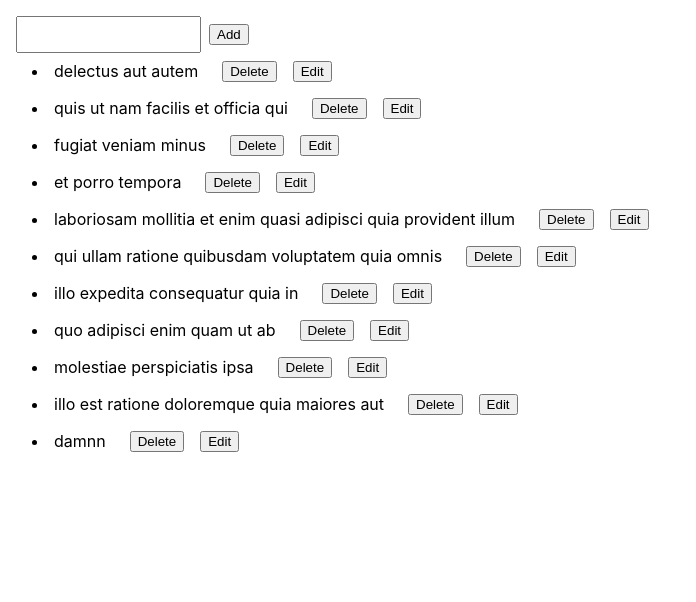
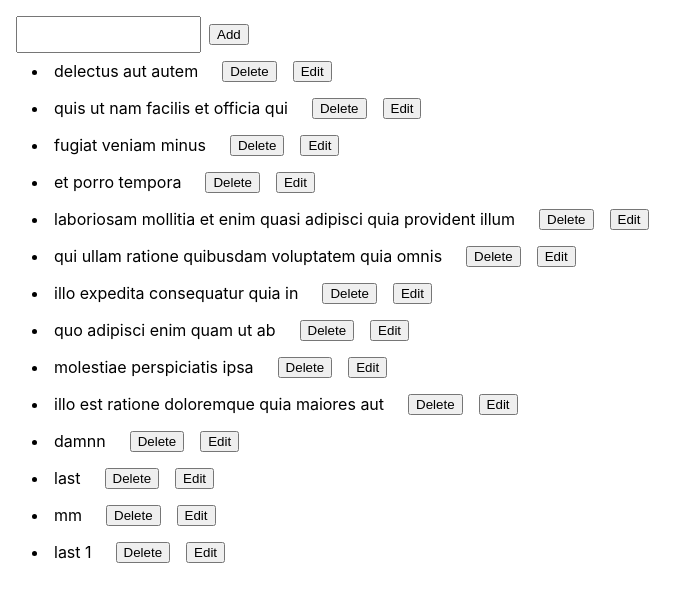
Before and after one commit to arun0808rana/redux-toolkit-query-tut, a React (Create React App) app: page / in a window 1280 px wide. Shown: the top 602 px of the page, without its empty margins (0-696 px from the left). Built offline with nearby package versions, Linux system fonts and the light colour scheme; data requests are answered from the project's data file.

Commit message:
wip: update todos, delte todos; edit: readme for concurrently

```diff
--- a/data/db.json
+++ b/data/db.json
@@ -54,6 +54,21 @@
       "id": "febe0b6d-3463-4aa6-87f9-ceaedc5363ab",
       "title": "damnn",
       "completed": false
+    },
+    {
+      "id": "39d0af52-322e-4d25-9834-1e5f3d62df1e",
+      "title": "last",
+      "completed": false
+    },
+    {
+      "id": "bc7613c6-5781-4020-b3b9-ef563a2cfb12",
+      "title": "mm",
+      "completed": false
+    },
+    {
+      "id": "d5109ce3-4ef2-4211-90a2-bc4ef08b6915",
+      "title": "last 1",
+      "completed": false
     }
   ]
 }
--- a/package.json
+++ b/package.json
@@ -14,7 +14,8 @@
     "web-vitals": "^2.1.4"
   },
   "scripts": {
-    "start": "react-scripts start",
+    "reactStart": "react-scripts start",
+    "start": "concurrently --kill-others \"json-server --watch data/db.json --port 8081\" \"npm run reactStart\"",
     "build": "react-scripts build",
     "test": "react-scripts test",
     "eject": "react-scripts eject"
@@ -36,5 +37,8 @@
       "last 1 firefox version",
       "last 1 safari version"
     ]
+  },
+  "devDependencies": {
+    "concurrently": "^7.3.0"
   }
 }
--- a/src/features/api/apiSlice.js
+++ b/src/features/api/apiSlice.js
@@ -3,11 +3,13 @@ import { createApi, fetchBaseQuery } from '@reduxjs/toolkit/query/react';
 export const apiSlice = createApi({
     reducerPath: 'api',
     baseQuery: fetchBaseQuery({ baseUrl: 'http://localhost:8081' }),
+    tagTypes:['Todos'],
     endpoints: (builder) => {
         return {
             // builder.query means we are just querying the db, since the default GET method
             getTodos: builder.query({
-                query: () => '/todos'
+                query: () => '/todos',
+                providesTags:['Todos']
             }),
             //  builder.mutation means we are actually changing the data at db, since it is POST method
             // The same will be done for other crud ops that are responsible for a change in db
@@ -16,7 +18,8 @@ export const apiSlice = createApi({
                     url: '/todos',
                     method: 'POST',
                     body: todo
-                })
+                }),
+                invalidatesTags: ['Todos']
             }),
             updateTodo: builder.mutation({
                 query: (todo) => ({
--- a/src/features/todo/TodoList.js
+++ b/src/features/todo/TodoList.js
@@ -15,12 +15,34 @@ function TodoList() {
         error,
     } = useGetTodosQuery();
     const [addTodo] = useAddTodoMutation();
-
+    const [updateTodo] = useUpdateTodoMutation();
+    const [deleteTodo] = useDeleteTodoMutation();
     // add todo
     const handleAddTodo = () => {
         addTodo({
             "id": uuidv4(),
             "title": newTodo,
+            "completed": false
+        })
+        setNewTodo({})
+    }
+
+    // update todo
+    const handleUpdateTodo = () => {
+        updateTodo({
+            "id": uuidv4(),
+            "title": newTodo,
+            "completed": false
+        })
+        setNewTodo({})
+    }
+
+    // delete todo
+    const handleDeletTodo = (e) => {
+        deleteTodo({
+            "id": e.target.id,
+            "title": e.target.getAttribute("data-title"),
+            // todo: complete this
             "completed": false
         })
         setNewTodo({})
```
Also changed, not shown: 2 other files (tests, documents, lock files or other folders).
